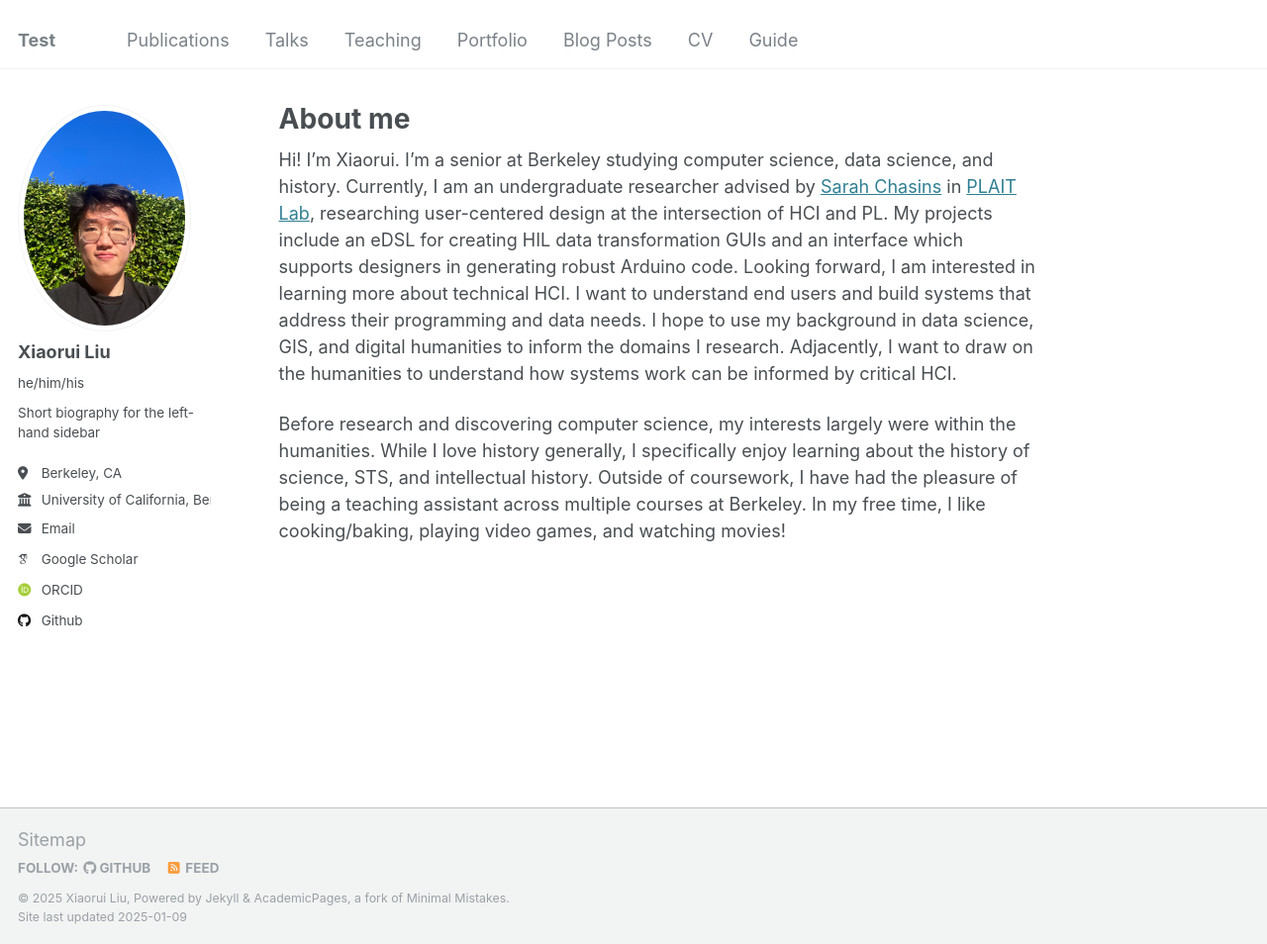
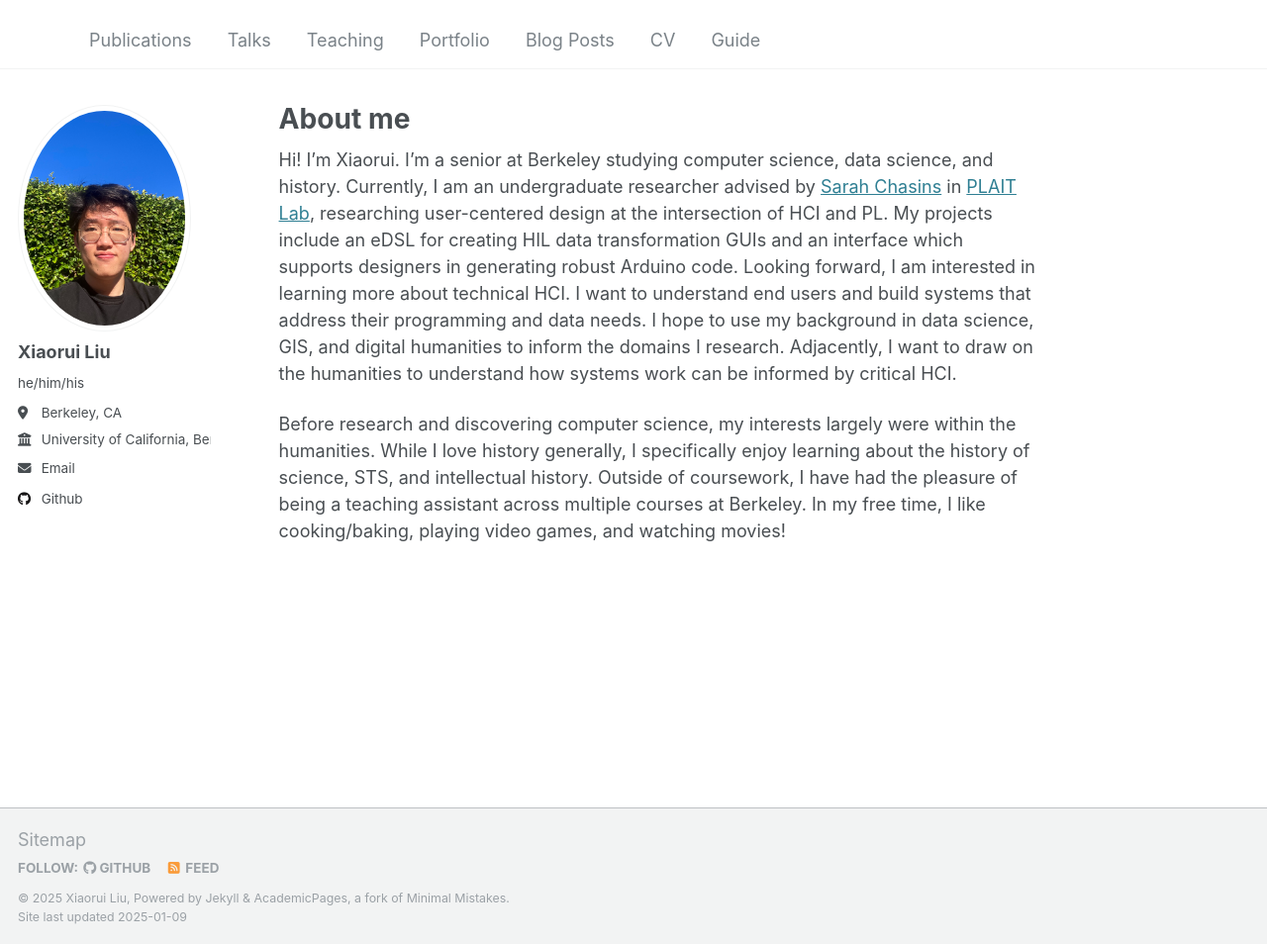
Before and after one commit to xiaoruiyliu/xiaoruiyliu.github.io, a Jekyll site: the page built from _pages/about.md, in a window 1280 px wide and 954 px high. Shown: the whole window at 99% size. Built offline with Jekyll 4.4.1, drawn with Linux system fonts in a browser that asks for light colours; some web fonts are replaced.

Commit message:
Update _config.yml

```diff
--- a/_config.yml
+++ b/_config.yml
@@ -8,7 +8,7 @@
 
 # Basic Site Settings
 locale                   : "en-US"
-title                    : "Test"
+title                    : ""
 title_separator          : "-"
 name                     : &name "Xiaorui Liu"
 description              : &description "Hi, my name's Xiaorui!"
@@ -24,7 +24,7 @@ author:
   avatar           : "IMG_2311.jpg"
   name             : "Xiaorui Liu"
   pronouns         : "he/him/his"
-  bio              : "Short biography for the left-hand sidebar"
+  # bio              : "Short biography for the left-hand sidebar"
   location         : "Berkeley, CA"
   employer         : "University of California, Berkeley"
   # uri              : # URL
@@ -32,9 +32,9 @@ author:
 
   # Academic websites
   # arxiv            : # URL - Update with the correct link to your profile
-  googlescholar    : "https://scholar.google.com/citations?user=PS_CX0AAAAAJ"
+  # googlescholar    : "https://scholar.google.com/citations?user=PS_CX0AAAAAJ"
   # impactstory      : # URL
-  orcid            : "http://orcid.org/yourorcidurl"
+  # orcid            : "http://orcid.org/yourorcidurl"
   # semantic         : # URL
   # pubmed           : "https://www.ncbi.nlm.nih.gov/pubmed/?term=john+snow"
   # researchgate     : # URL
```
